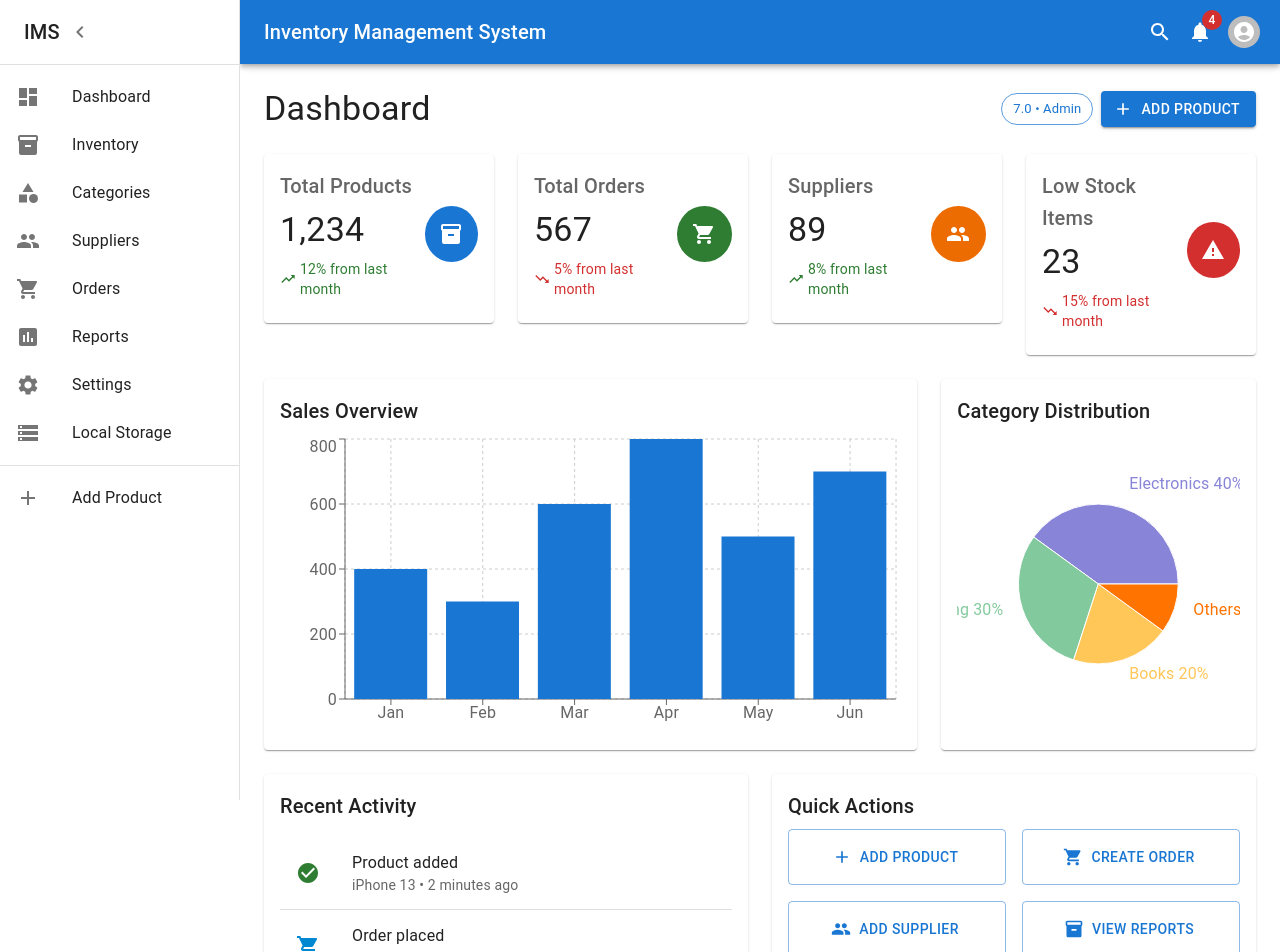
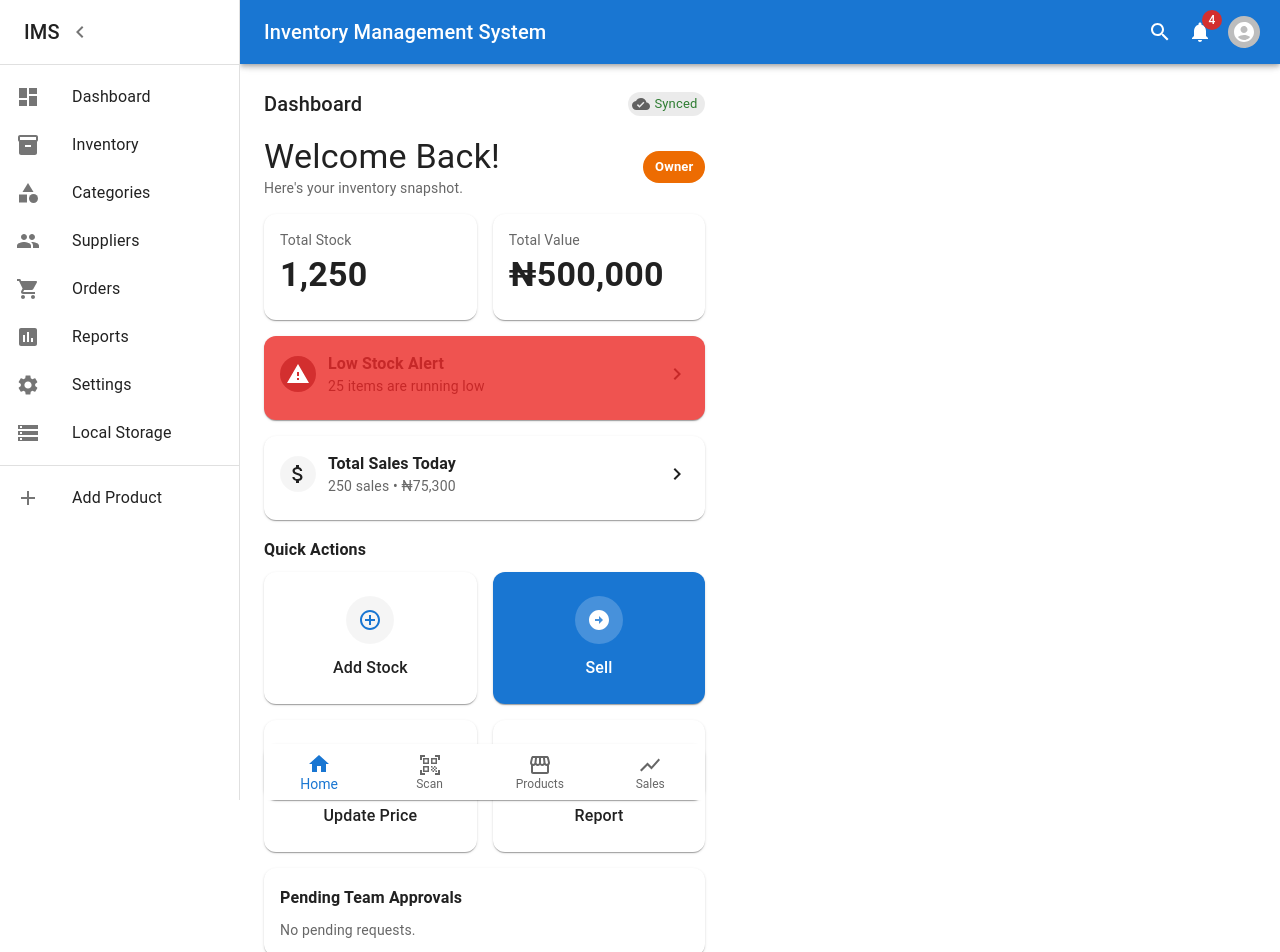
Before and after one commit to olarithecreator/IMS, a React (Create React App) app: page /dashboard/1 in a window 1280 px wide. Shown: the top 952 px of the page. Built offline with nearby package versions, Linux system fonts and the light colour scheme.

Commit message:
Dashboard redesign: match role-specific mobile UI (7.0 admin, 7.1 manager, 7.2 staff) with metrics, alert, sales, quick actions, bottom nav

```diff
--- a/src/screens/Dashboard.js
+++ b/src/screens/Dashboard.js
@@ -6,90 +6,52 @@ import {
   Typography,
   Card,
   CardContent,
-  List,
-  ListItem,
-  ListItemText,
-  ListItemIcon,
   Chip,
   Button,
+  BottomNavigation,
+  BottomNavigationAction,
+  Divider,
 } from '@mui/material';
 import {
-  TrendingUp,
-  TrendingDown,
   Inventory,
   ShoppingCart,
-  People,
   Warning,
-  CheckCircle,
-  Error,
   Add,
+  ChevronRight,
+  AttachMoney,
+  MonetizationOn,
+  Home,
+  QrCodeScanner,
+  Storefront,
+  ShowChart,
+  CloudDone,
+  AddCircleOutline,
+  PriceChange,
+  InsertChart,
+  ArrowCircleRight,
 } from '@mui/icons-material';
 import { BarChart, Bar, XAxis, YAxis, CartesianGrid, Tooltip, ResponsiveContainer, LineChart, Line, PieChart, Pie, Cell } from 'recharts';
 
-const data = [
-  { name: 'Jan', value: 400 },
-  { name: 'Feb', value: 300 },
-  { name: 'Mar', value: 600 },
-  { name: 'Apr', value: 800 },
-  { name: 'May', value: 500 },
-  { name: 'Jun', value: 700 },
-];
+const MetricCard = ({ title, value, valueColor = 'text.primary' }) => (
+  <Card sx={{ borderRadius: 3 }}>
+    <CardContent>
+      <Typography variant="body2" color="text.secondary" sx={{ mb: 0.5 }}>{title}</Typography>
+      <Typography variant="h4" sx={{ fontWeight: 700, color: valueColor }}>{value}</Typography>
+    </CardContent>
+  </Card>
+);
 
-const pieData = [
-  { name: 'Electronics', value: 400, color: '#8884d8' },
-  { name: 'Clothing', value: 300, color: '#82ca9d' },
-  { name: 'Books', value: 200, color: '#ffc658' },
-  { name: 'Others', value: 100, color: '#ff7300' },
-];
-
-const recentActivities = [
-  { id: 1, action: 'Product added', item: 'iPhone 13', time: '2 minutes ago', type: 'success' },
-  { id: 2, action: 'Order placed', item: 'Order #1234', time: '5 minutes ago', type: 'info' },
-  { id: 3, action: 'Low stock alert', item: 'Samsung TV', time: '10 minutes ago', type: 'warning' },
-  { id: 4, action: 'Product updated', item: 'MacBook Pro', time: '15 minutes ago', type: 'success' },
-  { id: 5, action: 'Supplier added', item: 'TechCorp Inc', time: '1 hour ago', type: 'info' },
-];
-
-const StatCard = ({ title, value, change, icon, color }) => (
-  <Card>
-    <CardContent>
-      <Box sx={{ display: 'flex', alignItems: 'center', justifyContent: 'space-between' }}>
-        <Box>
-          <Typography color="textSecondary" gutterBottom variant="h6">
-            {title}
-          </Typography>
-          <Typography variant="h4" component="div">
-            {value}
-          </Typography>
-          <Box sx={{ display: 'flex', alignItems: 'center', mt: 1 }}>
-            {change > 0 ? (
-              <TrendingUp sx={{ color: 'success.main', fontSize: 16 }} />
-            ) : (
-              <TrendingDown sx={{ color: 'error.main', fontSize: 16 }} />
-            )}
-            <Typography
-              variant="body2"
-              color={change > 0 ? 'success.main' : 'error.main'}
-              sx={{ ml: 0.5 }}
-            >
-              {Math.abs(change)}% from last month
-            </Typography>
-          </Box>
-        </Box>
-        <Box
-          sx={{
-            backgroundColor: color,
-            borderRadius: '50%',
-            width: 56,
-            height: 56,
-            display: 'flex',
-            alignItems: 'center',
-            justifyContent: 'center',
-          }}
-        >
+const ActionCard = ({ primary, icon, highlighted = false }) => (
+  <Card sx={{ borderRadius: 3, bgcolor: highlighted ? '#1976d2' : 'background.paper' }}>
+    <CardContent sx={{ textAlign: 'center', py: 3 }}>
+      <Box sx={{
+        width: 48, height: 48, borderRadius: '50%', mx: 'auto', mb: 1.5,
+        bgcolor: highlighted ? 'rgba(255,255,255,0.2)' : 'action.hover',
+        display: 'flex', alignItems: 'center', justifyContent: 'center'
+      }}>
         {icon}
       </Box>
-      </Box>
+      <Typography sx={{ color: highlighted ? 'common.white' : 'text.primary', fontWeight: 500 }}>{primary}</Typography>
     </CardContent>
   </Card>
 );
@@ -133,218 +95,125 @@ function Dashboard() {
 
   return (
     <Box>
-      <Box sx={{ display: 'flex', justifyContent: 'space-between', alignItems: 'center', mb: 3 }}>
-        <Typography variant="h4" component="h1">Dashboard</Typography>
+      {/* Header */}
+      <Box sx={{ display: 'flex', justifyContent: 'space-between', alignItems: 'center', mb: 2 }}>
+        <Typography variant="h6">Dashboard</Typography>
         <Box sx={{ display: 'flex', alignItems: 'center', gap: 1 }}>
-          <Chip
-            label={role === 'admin' ? '7.0 • Admin' : role === 'manager' ? '7.1 • Manager' : '7.2 • Staff'}
-            color={role === 'admin' ? 'primary' : role === 'manager' ? 'secondary' : 'default'}
-            variant="outlined"
-          />
-          <Button variant="contained" startIcon={<Add />}>
-            Add Product
-          </Button>
+          <Chip icon={<CloudDone sx={{ color: 'success.main !important' }} />} label="Synced" size="small" sx={{ bgcolor: 'success.soft', color: 'success.main' }} />
         </Box>
       </Box>
 
-      <Grid container spacing={3}>
-        {/* Statistics Cards - vary by role */}
-        <Grid item xs={12} sm={6} md={3}>
-          <StatCard
-            title="Total Products"
-            value="1,234"
-            change={12}
-            icon={<Inventory sx={{ color: 'white' }} />}
-            color="#1976d2"
-          />
+      {/* Welcome + Role */}
+      <Box sx={{ display: 'flex', alignItems: 'center', justifyContent: 'space-between', mb: 2 }}>
+        <Box>
+          <Typography sx={{ typography: { xs: 'h5', sm: 'h4' }, fontWeight: 800 }}>Welcome Back!</Typography>
+          <Typography variant="body2" color="text.secondary">{role === 'admin' ? "Here's your inventory snapshot." : 'Inventory Overview.'}</Typography>
+        </Box>
+        <Chip label={role === 'admin' ? 'Owner' : role === 'manager' ? 'Manager' : 'Sales Clerk'} color={role === 'admin' ? 'warning' : role === 'manager' ? 'secondary' : 'default'} sx={{ fontWeight: 600 }} />
+      </Box>
+
+      {/* Metrics */}
+      <Grid container spacing={2} sx={{ mb: 2 }}>
+        <Grid item xs={6}>
+          <MetricCard title="Total Stock" value="1,250" />
         </Grid>
-        {role !== 'staff' && (
-        <Grid item xs={12} sm={6} md={3}>
-          <StatCard
-            title="Total Orders"
-            value="567"
-            change={-5}
-            icon={<ShoppingCart sx={{ color: 'white' }} />}
-            color="#2e7d32"
-          />
+        <Grid item xs={6}>
+          {role === 'admin' ? (
+            <MetricCard title="Total Value" value={"₦500,000"} />
+          ) : (
+            <MetricCard title="Low Stock" value={"25"} valueColor="error.main" />
+          )}
         </Grid>
-        )}
-        <Grid item xs={12} sm={6} md={3}>
-          <StatCard
-            title="Suppliers"
-            value="89"
-            change={8}
-            icon={<People sx={{ color: 'white' }} />}
-            color="#ed6c02"
-          />
       </Grid>
+
+      {/* Alerts / Sales Cards */}
       {role === 'admin' && (
-        <Grid item xs={12} sm={6} md={3}>
-          <StatCard
-            title="Low Stock Items"
-            value="23"
-            change={-15}
-            icon={<Warning sx={{ color: 'white' }} />}
-            color="#d32f2f"
-          />
-        </Grid>
+        <Card sx={{ borderRadius: 3, bgcolor: 'error.light', color: 'error.dark', mb: 2 }}>
+          <CardContent sx={{ display: 'flex', alignItems: 'center', justifyContent: 'space-between', py: 2 }}>
+            <Box sx={{ display: 'flex', alignItems: 'center', gap: 1.5 }}>
+              <Box sx={{ width: 36, height: 36, borderRadius: '50%', bgcolor: 'error.main', color: 'common.white', display: 'flex', alignItems: 'center', justifyContent: 'center' }}>
+                <Warning />
+              </Box>
+              <Box>
+                <Typography sx={{ fontWeight: 700 }}>Low Stock Alert</Typography>
+                <Typography variant="body2">25 items are running low</Typography>
+              </Box>
+            </Box>
+            <ChevronRight />
+          </CardContent>
+        </Card>
       )}
 
-        {/* Charts: show sales overview for admin/manager; staff sees only bar chart */}
-        <Grid item xs={12} md={role === 'staff' ? 12 : 8}>
-          <Paper sx={{ p: 2 }}>
-            <Typography variant="h6" gutterBottom>
-              Sales Overview
-            </Typography>
-            <ResponsiveContainer width="100%" height={300}>
-              <BarChart data={data}>
-                <CartesianGrid strokeDasharray="3 3" />
-                <XAxis dataKey="name" />
-                <YAxis />
-                <Tooltip />
-                <Bar dataKey="value" fill="#1976d2" />
-              </BarChart>
-            </ResponsiveContainer>
-          </Paper>
+      <Card sx={{ borderRadius: 3, mb: 2 }}>
+        <CardContent sx={{ display: 'flex', alignItems: 'center', justifyContent: 'space-between', py: 2 }}>
+          <Box sx={{ display: 'flex', alignItems: 'center', gap: 1.5 }}>
+            <Box sx={{ width: 36, height: 36, borderRadius: '50%', bgcolor: 'action.hover', color: 'text.primary', display: 'flex', alignItems: 'center', justifyContent: 'center' }}>
+              <AttachMoney />
+            </Box>
+            <Box>
+              <Typography sx={{ fontWeight: 700 }}>Total Sales Today</Typography>
+              <Typography variant="body2" color="text.secondary">250 sales • ₦75,300</Typography>
+            </Box>
+          </Box>
+          <ChevronRight />
+        </CardContent>
+      </Card>
+
+      {/* Quick Actions */}
+      <Typography variant="subtitle1" sx={{ fontWeight: 700, mb: 1 }}>Quick Actions</Typography>
+      <Grid container spacing={2} sx={{ mb: 2 }}>
+        <Grid item xs={6}>
+          <ActionCard primary="Add Stock" icon={<AddCircleOutline color="primary" />} />
         </Grid>
-        {role !== 'staff' && (
-        <Grid item xs={12} md={4}>
-          <Paper sx={{ p: 2 }}>
-            <Typography variant="h6" gutterBottom>
-              Category Distribution
-            </Typography>
-            <ResponsiveContainer width="100%" height={300}>
-              <PieChart>
-                <Pie
-                  data={pieData}
-                  cx="50%"
-                  cy="50%"
-                  labelLine={false}
-                  label={({ name, percent }) => `${name} ${(percent * 100).toFixed(0)}%`}
-                  outerRadius={80}
-                  fill="#8884d8"
-                  dataKey="value"
-                >
-                  {pieData.map((entry, index) => (
-                    <Cell key={`cell-${index}`} fill={entry.color} />
-                  ))}
-                </Pie>
-                <Tooltip />
-              </PieChart>
-            </ResponsiveContainer>
-          </Paper>
+        <Grid item xs={6}>
+          <ActionCard primary="Sell" icon={<ArrowCircleRight sx={{ color: 'common.white' }} />} highlighted />
         </Grid>
+        {(role === 'admin' || role === 'manager') && (
+          <>
+            <Grid item xs={6}>
+              <ActionCard primary="Update Price" icon={<PriceChange color="primary" />} />
+            </Grid>
+            <Grid item xs={6}>
+              <ActionCard primary="Report" icon={<InsertChart color="primary" />} />
+            </Grid>
+          </>
         )}
-
-        {/* Recent Activity */}
-        <Grid item xs={12} md={role === 'staff' ? 12 : 6}>
-          <Paper sx={{ p: 2 }}>
-            <Typography variant="h6" gutterBottom>
-              Recent Activity
-            </Typography>
-            <List>
-              {recentActivities.map((activity) => (
-                <ListItem key={activity.id} divider>
-                  <ListItemIcon>
-                    {activity.type === 'success' && <CheckCircle color="success" />}
-                    {activity.type === 'warning' && <Warning color="warning" />}
-                    {activity.type === 'info' && <ShoppingCart color="info" />}
-                    {activity.type === 'error' && <Error color="error" />}
-                  </ListItemIcon>
-                  <ListItemText
-                    primary={activity.action}
-                    secondary={`${activity.item} • ${activity.time}`}
-                  />
-                </ListItem>
-              ))}
-            </List>
-          </Paper>
       </Grid>
 
-        {/* Quick Actions - scope by role */}
-        <Grid item xs={12} md={role === 'staff' ? 12 : 6}>
-          <Paper sx={{ p: 2 }}>
-            <Typography variant="h6" gutterBottom>
-              Quick Actions
-            </Typography>
-            <Grid container spacing={2}>
-              {(role === 'admin' || role === 'manager') && (
-              <Grid item xs={6}>
-                <Button
-                  variant="outlined"
-                  fullWidth
-                  startIcon={<Add />}
-                  sx={{ height: 56 }}
-                >
-                  Add Product
-                </Button>
-              </Grid>
-              )}
-              <Grid item xs={6}>
-                <Button
-                  variant="outlined"
-                  fullWidth
-                  startIcon={<ShoppingCart />}
-                  sx={{ height: 56 }}
-                >
-                  Create Order
-                </Button>
-              </Grid>
-              {(role === 'admin' || role === 'manager') && (
-              <Grid item xs={6}>
-                <Button
-                  variant="outlined"
-                  fullWidth
-                  startIcon={<People />}
-                  sx={{ height: 56 }}
-                >
-                  Add Supplier
-                </Button>
-              </Grid>
-              )}
-              {role !== 'staff' && (
-              <Grid item xs={6}>
-                <Button
-                  variant="outlined"
-                  fullWidth
-                  startIcon={<Inventory />}
-                  sx={{ height: 56 }}
-                >
-                  View Reports
-                </Button>
-              </Grid>
-              )}
-            </Grid>
-          </Paper>
-        </Grid>
-
-        {/* Admin Approvals */}
+      {/* Admin Approvals section retained but moved below actions */}
       {role === 'admin' && (
-        <Grid item xs={12}>
-          <Paper sx={{ p: 2 }}>
-            <Typography variant="h6" gutterBottom>
-              Pending Team Approvals
-            </Typography>
+        <Paper sx={{ p: 2, borderRadius: 3, mb: 2 }}>
+          <Typography variant="subtitle1" sx={{ fontWeight: 700, mb: 1 }}>Pending Team Approvals</Typography>
           {pending.length === 0 ? (
             <Typography variant="body2" color="text.secondary">No pending requests.</Typography>
           ) : (
-              <List>
-                {pending.map((p) => (
-                  <ListItem key={p.email} divider secondaryAction={
+            pending.map((p) => (
+              <Box key={p.email} sx={{ display: 'flex', alignItems: 'center', justifyContent: 'space-between', py: 1.5 }}>
+                <Box>
+                  <Typography sx={{ fontWeight: 600 }}>{p.email}</Typography>
+                  <Typography variant="body2" color="text.secondary">Requested role: {p.role}</Typography>
+                </Box>
                 <Box sx={{ display: 'flex', gap: 1 }}>
                   <Button size="small" variant="contained" onClick={() => approveUser(p.email)}>Approve</Button>
                   <Button size="small" variant="outlined" color="error" onClick={() => denyUser(p.email)}>Deny</Button>
                 </Box>
-                  }>
-                    <ListItemText primary={p.email} secondary={`Requested role: ${p.role}`} />
-                  </ListItem>
-                ))}
-              </List>
+              </Box>
+            ))
           )}
         </Paper>
-        </Grid>
       )}
-      </Grid>
+
+      <Divider sx={{ my: 2 }} />
+
+      {/* Bottom Navigation */}
+      <Paper sx={{ position: 'sticky', bottom: 0, left: 0, right: 0, borderRadius: 3 }} elevation={1}>
+        <BottomNavigation showLabels value={0}>
+          <BottomNavigationAction label="Home" icon={<Home />} />
+          <BottomNavigationAction label="Scan" icon={<QrCodeScanner />} />
+          <BottomNavigationAction label="Products" icon={<Storefront />} />
+          <BottomNavigationAction label="Sales" icon={<ShowChart />} />
+        </BottomNavigation>
+      </Paper>
     </Box>
   );
 }
```
Lines whose indentation alone changed are shown as unchanged.
